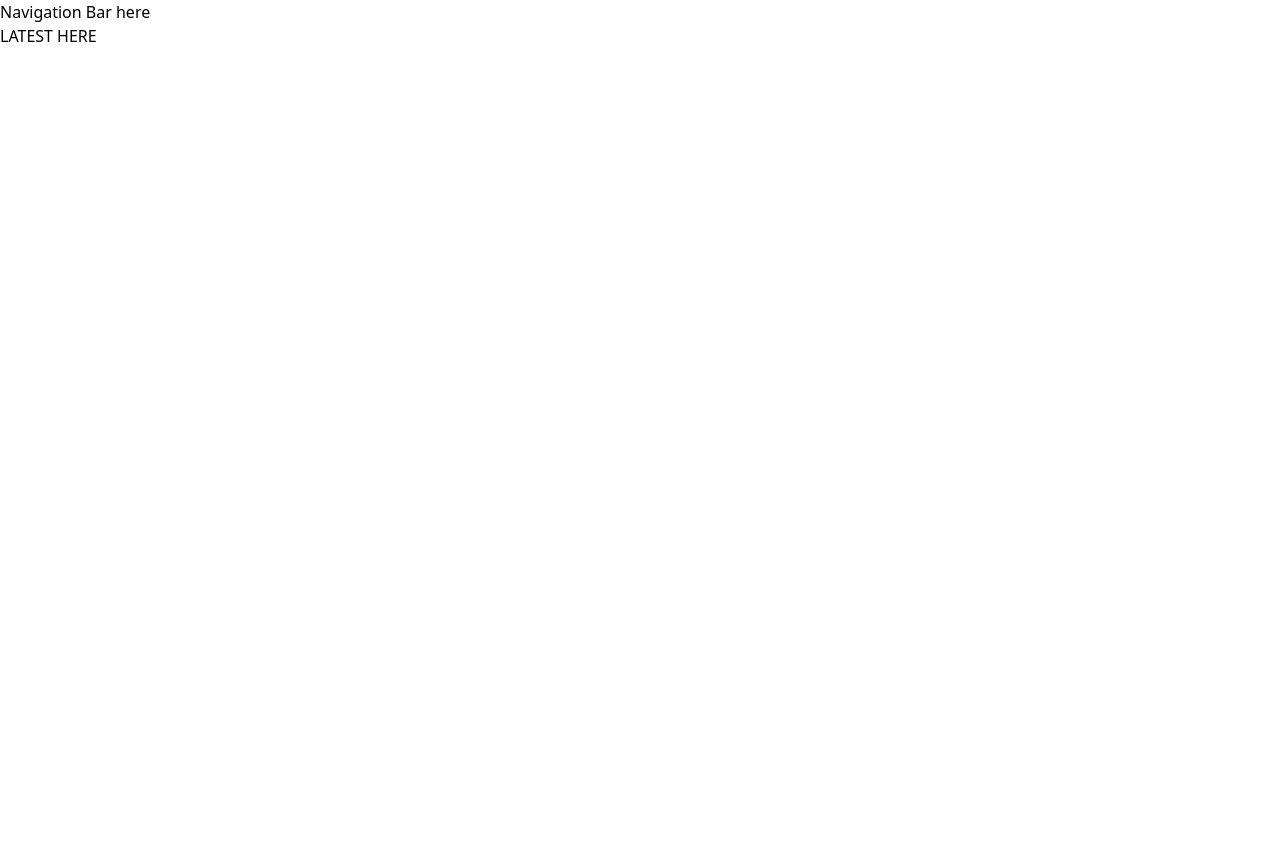
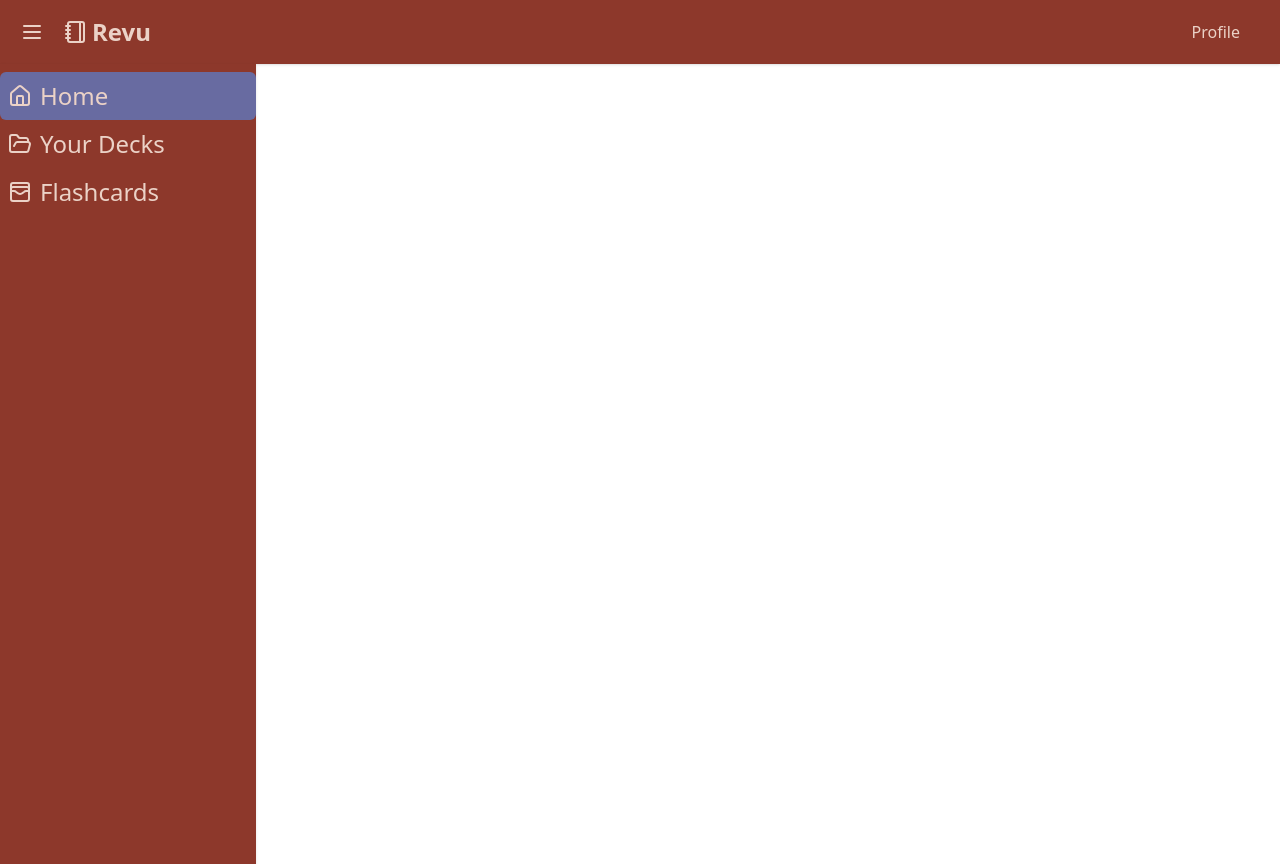
Before and after one commit to TOMAS-codegit/flashcards-app, a React (Vite) app: page /latest in a window 1280 px wide. Before the commit the page ends 800 px from the top, so only its background shows below. Built offline with nearby package versions, Linux system fonts and the light colour scheme; no server answers.

Commit message:
add NavigationBar and NavComponents for improved navigation; highlight active link in Latest page

```diff
--- /dev/null
+++ b/src/components/NavComponents.jsx
@@ -0,0 +1,11 @@
+export default function NavComponents(props) {
+
+    const highlightStyle = props.highlight ? "bg-[#686ba1] text-[#ebd2c7] hover:text-black" : "";
+
+    return (
+        <div className={`text-[#ebd2c7] ${highlightStyle} text-2xl hover:text-[#686ba1] flex items-center gap-2 p-2 rounded-md cursor-pointer`}>
+            {props.icon}
+            <span>{props.text}</span>
+        </div>
+    )
+}
--- a/src/components/NavigationBar.jsx
+++ b/src/components/NavigationBar.jsx
@@ -1,5 +1,53 @@
-export default function NavigationBar() {
+import { Menu } from 'lucide-react';
+import { Notebook } from 'lucide-react';
+import { House } from 'lucide-react';
+import { FolderOpen } from 'lucide-react';
+import { WalletCards } from 'lucide-react';
+import NavComponents from './NavComponents';
+
+export default function NavigationBar(props) {
+
+    const highlight = props.highlight
+
     return (
-        <div>Navigation Bar here</div>
+        <>
+            <header className="bg-[#8d382b] shadow-sm">
+                <div className="max-w-8xl mx-auto pl-5 pr-10 py-4 flex justify-between items-center">
+                    <div className="flex items-center gap-5">
+                        <Menu className="w-6 h-6 text-[#ebd2c7] hover:text-[#686ba1]" />
+                        <div className="flex items-center gap-1">
+                            <Notebook className="w-6 h-6 text-[#ebd2c7]" />
+                            <h1 className="text-2xl font-bold text-[#ebd2c7]">Revu</h1>
+                        </div>
+                    </div>
+
+                    {/* maybe add search bar if may time pa */}
+
+                    <div className="space-x-6">
+                        <button className="text-[#ebd2c7] hover:text-[#686ba1]">Profile</button>
+                    </div>
+                </div>
+            </header>
+
+            <nav className="bg-[#8d382b] shadow-sm max-w-3xs h-screen py-2 flex text-center">
+                <ul className="flex flex-col text-center w-full h-full">
+                    <li><NavComponents
+                        icon = {<House />}
+                        text = "Home"
+                        highlight = {highlight === "Home"}
+                    /></li>
+                    <li><NavComponents
+                        icon = {<FolderOpen />}
+                        text = "Your Decks"
+                        highlight = {highlight === "Decks"}
+                    /></li>
+                    <li><NavComponents
+                        icon = {<WalletCards />}
+                        text = "Flashcards"
+                        highlight = {highlight === "lashcards"}
+                    /></li>
+                </ul>
+            </nav>
+        </>
     );
 }
--- a/src/pages/latest/Latest.jsx
+++ b/src/pages/latest/Latest.jsx
@@ -3,8 +3,9 @@ import NavigationBar from '../../components/NavigationBar';
 export default function Latest() {
     return (
         <>
-            <NavigationBar />
-            <div>LATEST HERE</div>
+            <NavigationBar
+                highlight="Home"
+            />
         </>
     )
 }
```
